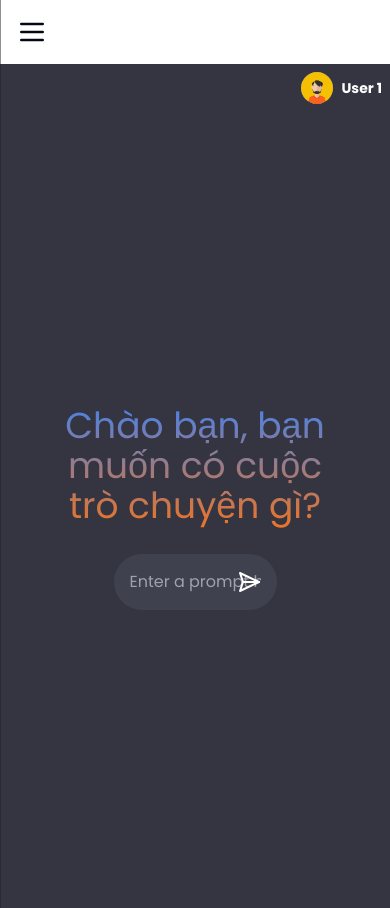
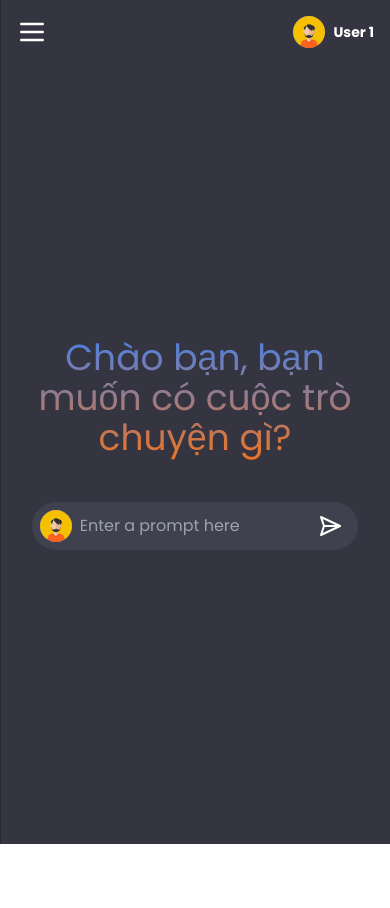
Before and after one commit to HoangMinh456/Chat-bot, a React (Vite) app in the folder FE/: page / in a window 390 px wide. After the commit the page ends 844 px from the top, so only its background shows below. Built offline with nearby package versions, Linux system fonts and the light colour scheme.

Commit message:
Fix main chat

```diff
--- a/FE/src/pages/(website)/home/_components/Chat.tsx
+++ b/FE/src/pages/(website)/home/_components/Chat.tsx
@@ -1,28 +1,86 @@
 import avatar from '@/assets/images/avatar.png'
+import { Menu } from 'lucide-react';
 import { SendHorizonal } from 'lucide-react';
+import { useEffect } from 'react';
 
-const ChatComponent = () => {
+const ChatComponent = ({ openMenu, setOpenMenu, handleOpenMenu }: { openMenu: string, setOpenMenu: (state: string) => void, handleOpenMenu: (state: string) => void }) => {
+
+  const closeMenu = () => {
+    if (openMenu === 'open') {
+      setOpenMenu('close')
+    }
+  }
+
+  useEffect(() => {
+    const screen = document.querySelector('#Screen')
+    if (openMenu === 'open') {
+      screen?.classList.add('blur-sm')
+      screen?.addEventListener('click', closeMenu)
+      if (screen?.children) {
+        Array.from(screen.children).forEach(child => {
+          child.classList.add('pointer-events-none');
+        });
+      }
+    } else {
+      screen?.classList.remove('blur-sm')
+      screen?.removeEventListener('click', closeMenu)
+      if (screen?.children) {
+        Array.from(screen.children).forEach(child => {
+          child.classList.remove('pointer-events-none');
+        });
+      }
+    }
+
+    return () => {
+      screen?.removeEventListener('click', closeMenu)
+    };
+
+  }, [openMenu])
+
   return (
-    <div className="h-screen bg-[#343541] flex flex-col">
+    <div id='Screen' className="h-screen bg-[#343541] flex flex-col select-none">
       {/* Header */}
-      <div className="bg-[#343541] p-2 md:p-4 flex items-center justify-end">
+      <div className={`flex max-md:relative justify-between items-center text-white p-4 bg-[#343541] z-0`}>
+        <div className='cursor-pointer md:hidden' onClick={openMenu === 'open' ? () => handleOpenMenu('close') : () => handleOpenMenu('open')}>
+          <Menu size={32} />
+        </div>
+        {/* <div className='max-md:absolute top-1/2 left-1/2 transform max-md:-translate-x-1/2 max-md:-translate-y-1/2'>
+          <span>Chat-bot</span>
+        </div> */}
+        <div className="flex items-center justify-end">
           <img className="w-8 h-8 md:w-12 md:h-12 rounded-full mr-2 md:mr-4" src={avatar} alt="Avatar" />
           <span className="text-sm md:text-base font-bold text-white">User 1</span>
         </div>
+      </div>
 
       {/* Message List */}
-      <div className="flex flex-col items-center justify-center flex-grow p-4">
-        <div className="flex flex-col items-center">
-          <div className="text-transparent bg-clip-text bg-gradient-to-b from-blue-500 to-orange-500 p-3 rounded-lg text-4xl md:text-8xl text-center" style={{ maxWidth: '90%' }}>
+      <div className="flex flex-col items-center justify-center flex-grow">
+        <div className="text-transparent bg-clip-text bg-gradient-to-b from-blue-500 to-orange-500 p-3 rounded-lg text-4xl lg:text-8xl text-center">
           Chào bạn, bạn muốn có cuộc trò chuyện gì?
         </div>
-          {/* Input */}
-          <div className="bg-[#343541] p-4 flex w-full justify-center">
-            <div className="relative bg-[#40414E] rounded-full p-2" style={{ width: '50%' }}> {/* Chỉnh sửa tại đây */}
-              <input type="text" className="w-full p-2 rounded-full bg-transparent placeholder-gray-400 outline-none text-white" placeholder="Enter a prompt here" />
-              <button className="absolute right-0 top-0 m-3 text-white p-1 rounded-full border-none">
+        <div className='grid grid-cols-[minmax(auto,450px)] md:grid-cols-[minmax(auto,768px)] p-4'>
+          <div className="bg-[#343541] p-4 flex w-full justify-center items-center">
+            <div className="bg-[#40414E] rounded-[26px] p-2 w-full flex items-end justify-between">
+              <div className="flex items-center">
+                <img className="w-8 h-8 rounded-full mr-2 md:mr-4" src={avatar} alt="Avatar" />
+              </div>
+              <div className='w-full mb-1 flex items-center max-h-[25dvh] overflow-y-auto scrollbar scrollbar-thin scrollbar-thumb-rounded-full scrollbar-thumb-[#585969] scrollbar-track-[#40414E]'>
+                <textarea
+                  className="w-full h-full px-2 bg-transparent placeholder-gray-400 outline-none text-white resize-none"
+                  placeholder="Enter a prompt here"
+                  rows={1}
+                  onInput={(e) => {
+                    const target = e.target as HTMLTextAreaElement;
+                    target.style.height = "auto";
+                    target.style.height = `${target.scrollHeight}px`;
+                  }}
+                />
+              </div>
+              <div className='flex items-center pr-2 mb-1'>
+                <button className="text-white rounded-full border-none">
                   <SendHorizonal size={24} />
                 </button>
+              </div>
             </div>
           </div>
         </div>
--- a/FE/src/pages/(website)/home/_components/SideBar.tsx
+++ b/FE/src/pages/(website)/home/_components/SideBar.tsx
@@ -7,7 +7,7 @@ import { Menu } from 'lucide-react'
 
 const SideBar = ({ openMenu, handleOpenMenu }: { openMenu: string, handleOpenMenu: (state: string) => void }) => {
     return (
-        <div className={`Side-bar bg-[#202123] text-white transition-all duration-200 max-md:absolute max-md:w-[45%] select-none ${openMenu === 'open' ? 'translate-x-0' : '-translate-x-full md:translate-x-0'}`}>
+        <div className={`Side-bar bg-[#202123] text-white transition-all duration-200 transform max-md:absolute max-md:w-[45%] select-none z-10 ${openMenu === 'open' ? 'translate-x-0' : '-translate-x-full md:translate-x-0'}`}>
             <div className={`flex md:hidden p-4`}>
                 <div className='cursor-pointer' onClick={openMenu === 'open' ? () => handleOpenMenu('close') : () => handleOpenMenu('open')}>
                     <Menu size={32} />
--- a/FE/src/pages/(website)/home/page.tsx
+++ b/FE/src/pages/(website)/home/page.tsx
@@ -1,5 +1,3 @@
-
-import { Menu } from 'lucide-react';
 import { useState } from 'react';
 import SideBar from './_components/SideBar';
 import ChatComponent from './_components/Chat';
@@ -8,20 +6,15 @@ type Props = {}
 
 const Home = (props: Props) => {
     const [openMenu, setOpenMenu] = useState<string>('close')
-    console.log(openMenu)
     const handleOpenMenu = (item: string) => {
         setOpenMenu(item)
     }
     return (
         <>
-            <div className='grid grid-cols-1 transition-all duration-200 max-md:relative md:grid-cols-[minmax(auto,252px)_auto] lg:grid-cols-[minmax(auto,352px)_auto]'>
-                <div className={`flex md:hidden p-4`}>
-                    <div className='cursor-pointer' onClick={openMenu === 'open' ? () => handleOpenMenu('close') : () => handleOpenMenu('open')}>
-                        <Menu size={32} />
-                    </div>
-                </div>
+            <div className='grid grid-cols-1 overflow-hidden transition-all duration-200 max-md:relative md:grid-cols-[minmax(auto,252px)_auto] xl:grid-cols-[minmax(auto,352px)_auto]'>
+
                 <SideBar openMenu={openMenu} handleOpenMenu={handleOpenMenu} />
-                <ChatComponent/>
+                <ChatComponent openMenu={openMenu} setOpenMenu={setOpenMenu} handleOpenMenu={handleOpenMenu} />
                 {/* <div className='Main-chat grid justify-center items-center'>
                     main
                 </div> */}
```
Lines whose indentation alone changed are shown as unchanged.
